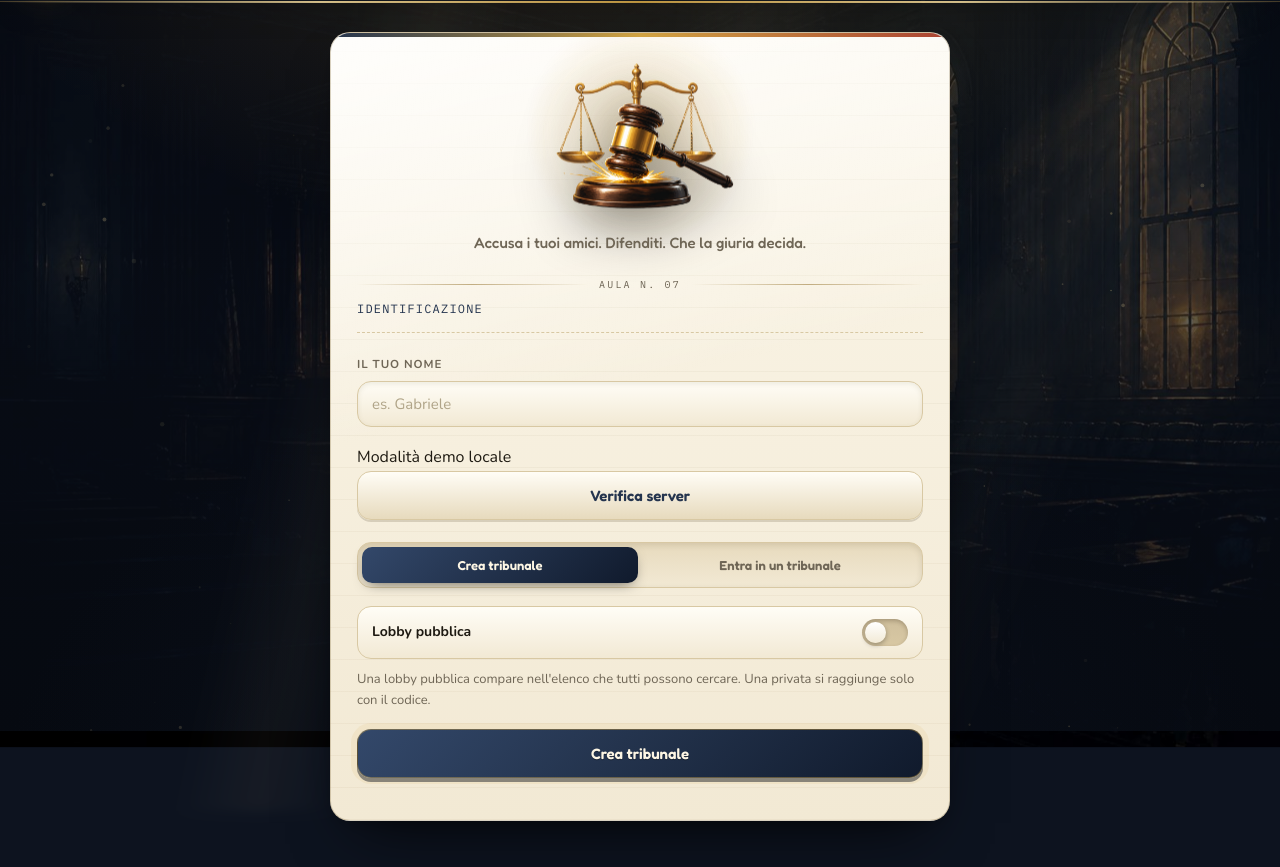
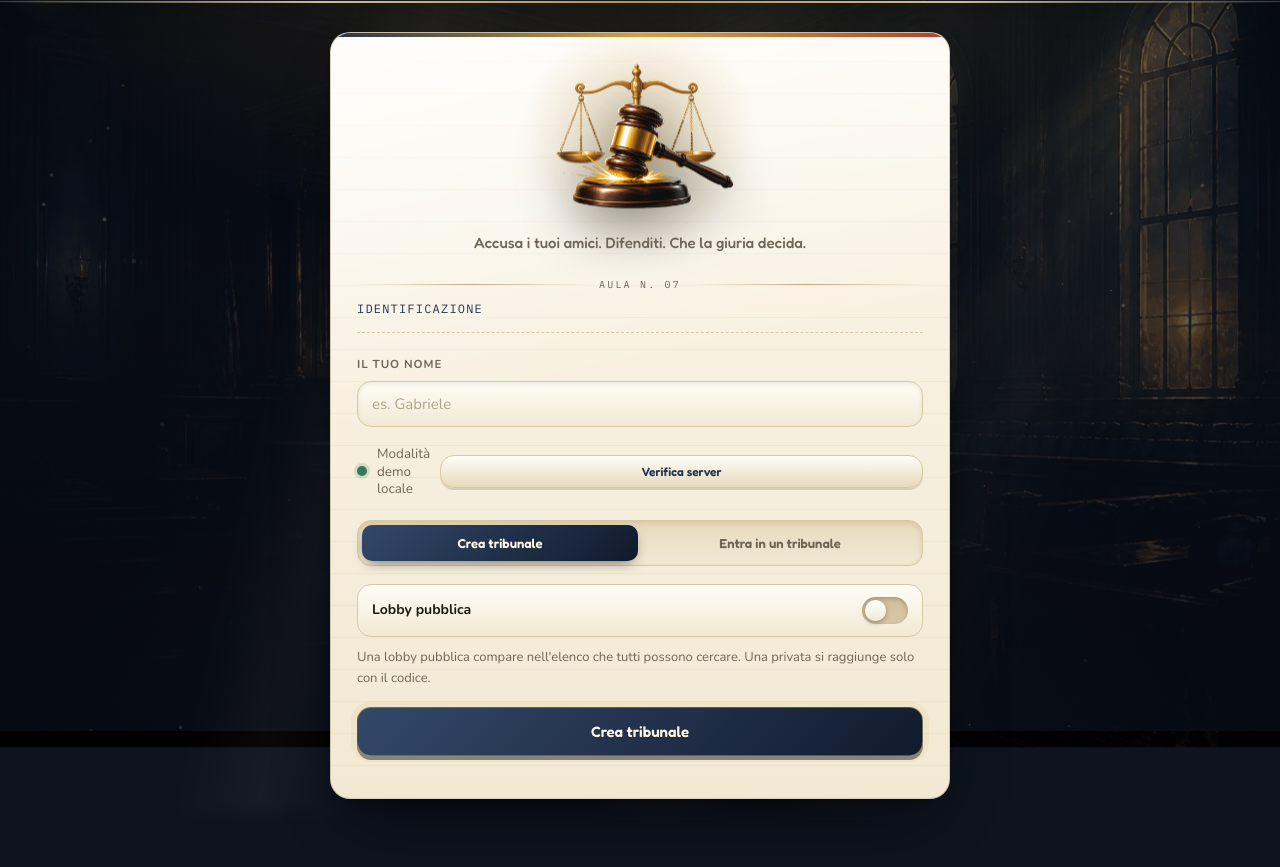
Before and after one commit to Gabry2317/the-judgment, a plain HTML site: page index.html in a window 1280 px wide. Shown: the part 69-936 px from the top of the page. Drawn offline with nearby package versions, Linux system fonts and the light colour scheme; no server answers.

Commit message:
feat: aggiunto controllo raggiungibilità server via /health sul client

```diff
--- a/css/style.css
+++ b/css/style.css
@@ -822,3 +822,24 @@ textarea { min-height: 118px; resize: vertical; line-height: 1.6; }
   }
   .stamp { transform: rotate(-8deg) scale(1); }
 }
+
+/* ------------------------------------------------------------------ */
+/* Server status check                                                 */
+/* ------------------------------------------------------------------ */
+
+.server-status-row {
+  display: flex; align-items: center; gap: 10px; margin-top: 10px; margin-bottom: 14px; font-size: 13.5px;
+}
+.server-status-badge {
+  width: 10px; height: 10px; border-radius: 50%; flex-shrink: 0; background: var(--text-muted); transition: background 0.2s, box-shadow 0.2s;
+}
+.server-status-badge.online {
+  background: var(--green); box-shadow: 0 0 0 3px rgba(74, 144, 112, 0.2);
+}
+.server-status-badge.offline {
+  background: var(--red);
+}
+.server-status-text {
+  flex: 1; color: var(--text-muted); line-height: 1.3;
+}
+.btn-small { font-size: 12px; padding: 8px 12px; min-height: 0; }
```
